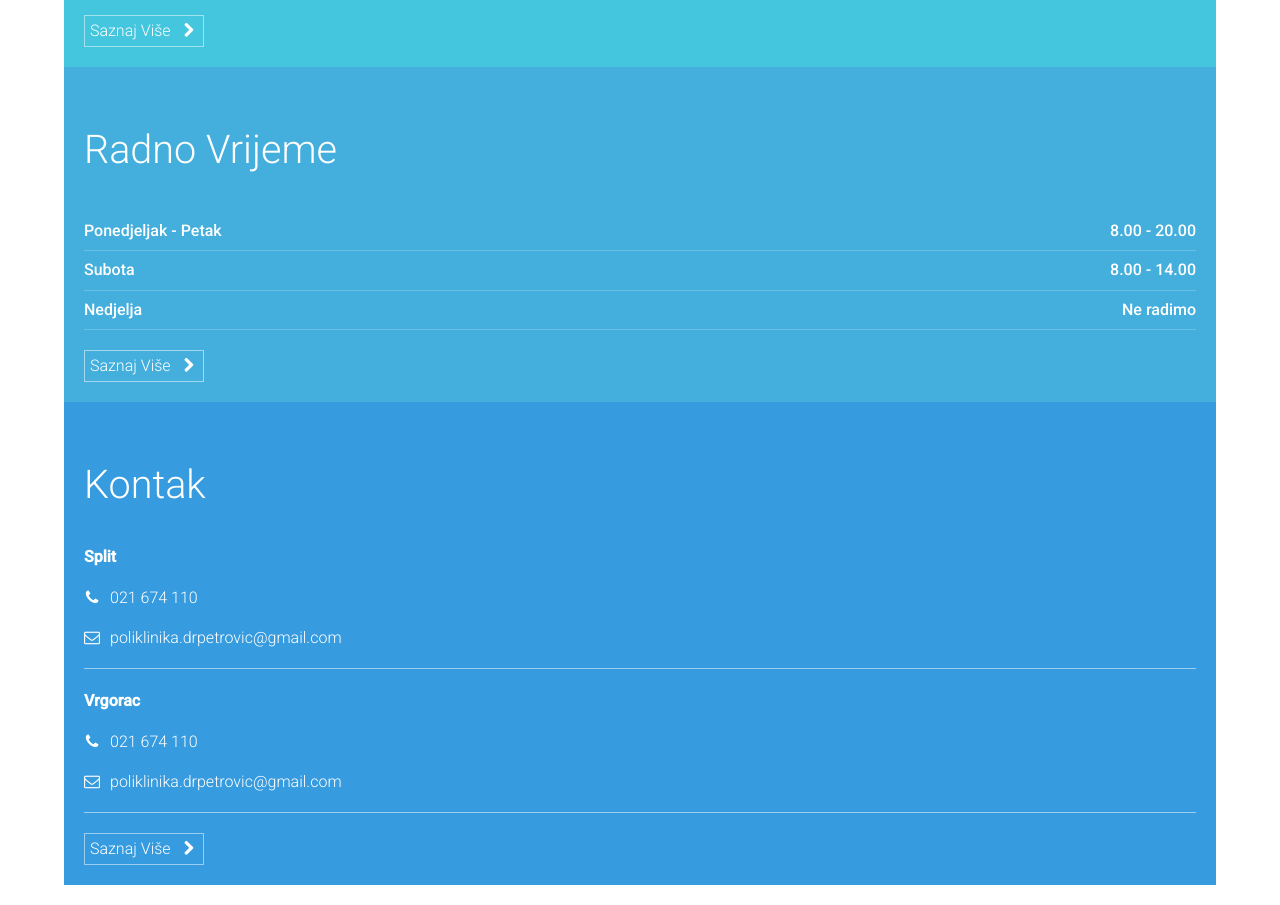
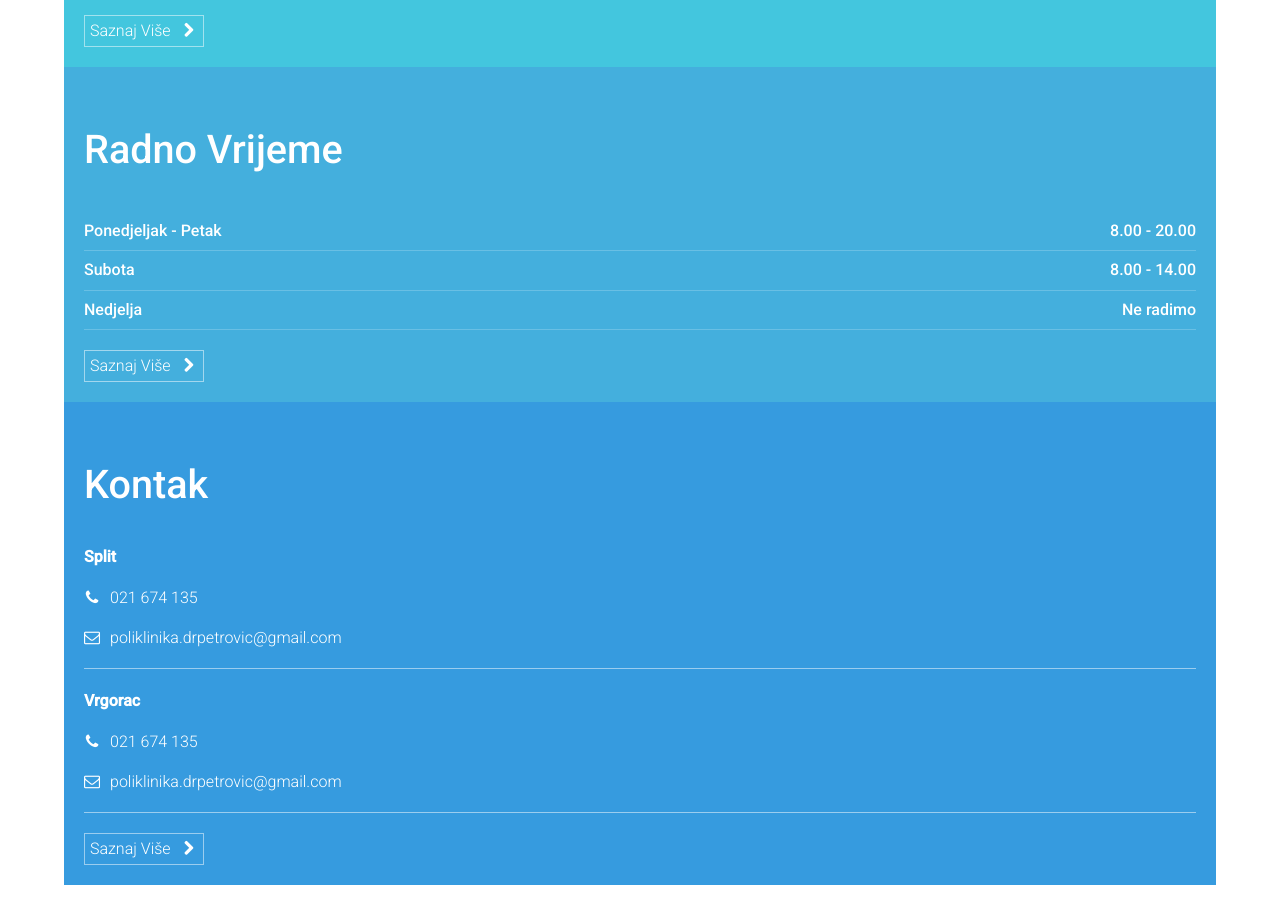
Before and after one commit to antepetrovic/poli, a plain HTML site: page index.html in a window 1280 px wide. Shown: the part 1240-2145 px from the top of the page. Drawn offline with nearby package versions, Linux system fonts and the light colour scheme.

Commit message:
Cubes titles font-weight changed

```diff
--- a/index.html
+++ b/index.html
@@ -18,7 +18,7 @@
         }
         h3 {
             font-size: calc(20px + (40 - 14) * ((100vw - 300px) / (1600 - 300)));
-            font-weight: 300;
+            font-weight: 400;
         }
         nav {
             text-align: center;
@@ -324,12 +324,12 @@
                 <h3>Kontak</h3>
                 <div class="kontakt">
                     <h4>Split</h4>
-                    <a href="tel:+38521674135"><span class="icon-phone"></span>021 674 110</a>
+                    <a href="tel:+38521674135"><span class="icon-phone"></span>021 674 135</a>
                     <a class="mail" href="mailto:poliklinika.drpetrovic@gmail.com"><span class="icon-mail"></span>poliklinika.drpetrovic@gmail.com</a>
                 </div>
                 <div class="kontakt">
                     <h4>Vrgorac</h4>
-                    <a href="tel:+38521674135"><span class="icon-phone"></span>021 674 110</a>
+                    <a href="tel:+38521674135"><span class="icon-phone"></span>021 674 135</a>
                     <a class="mail" href="mailto:poliklinika.drpetrovic@gmail.com"><span class="icon-mail"></span>poliklinika.drpetrovic@gmail.com</a>
                 </div>
                 <a class="saznajVise">Saznaj Više<span class="icon-right-open"></a>
```
